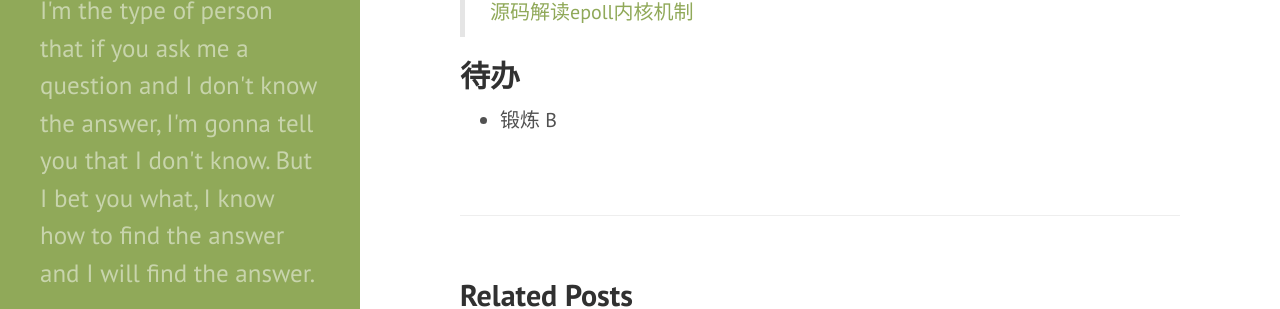
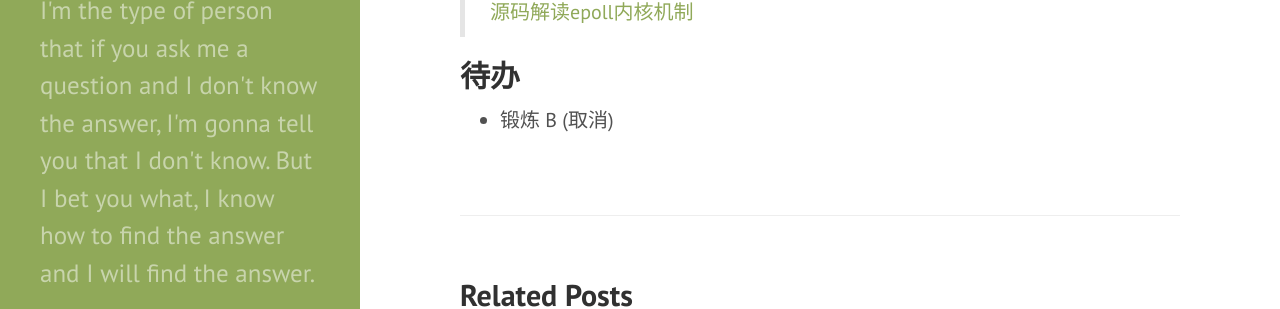
Before and after one commit to yoncise/yoncise.github.io, a Jekyll site: the page built from _posts/2019-07-18-Diary.md, in a window 1280 px wide and 900 px high, scrolled down 1990 px. Shown: the part 323-632 px from the top of the window. Built offline with Jekyll 4.4.1, drawn with Linux system fonts in a browser that asks for light colours.

Commit message:
Update 2019-07-18-Diary.md
todo update

```diff
--- a/_posts/2019-07-18-Diary.md
+++ b/_posts/2019-07-18-Diary.md
@@ -74,4 +74,4 @@ b) 可以直接获取就绪的文件描述符, 不需要遍历检查每个文件
 
 ## 待办
 
-- 锻炼 B
+- 锻炼 B (取消)
```
